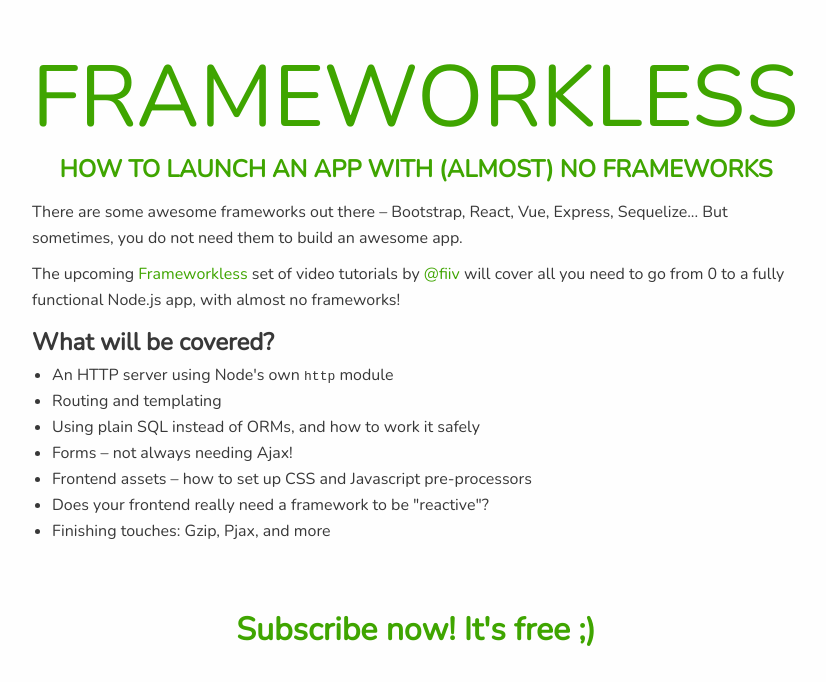
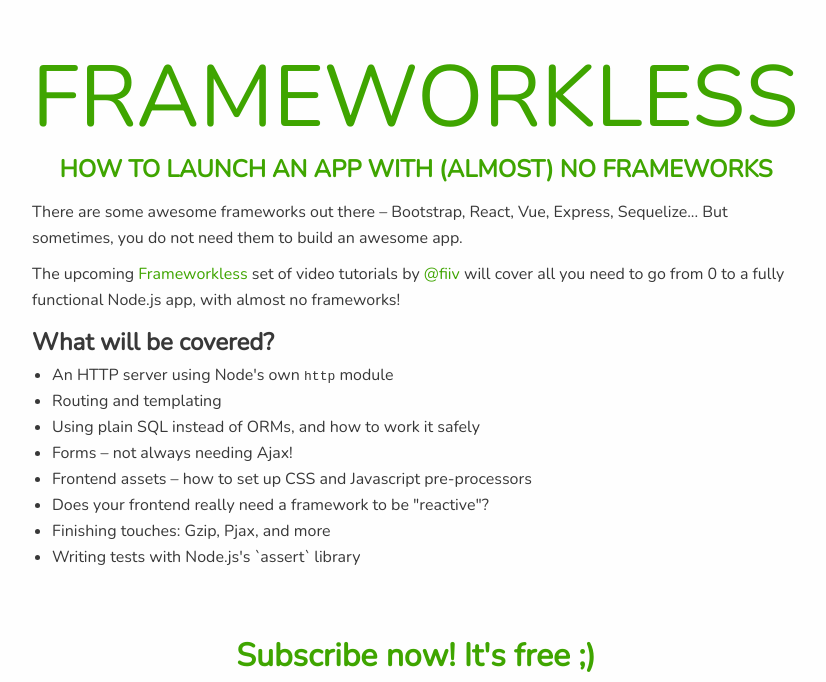
Before and after one commit to mtimofiiv/frameworkless, a Jekyll site: the page built from index.html, in a window 1280 px wide, cut to the strip 0-682 px from the top of the page. Shown: the whole strip, without its empty margins (224-1050 px from the left). Built offline with Jekyll 4.4.1, drawn with Linux system fonts in a browser that asks for light colours; comment, search, counter and statistics services are not loaded.

Commit message:
writing tests

```diff
--- a/index.html
+++ b/index.html
@@ -29,6 +29,7 @@
       <li>Frontend assets – how to set up CSS and Javascript pre-processors</li>
       <li>Does your frontend really need a framework to be "reactive"?</li>
       <li>Finishing touches: Gzip, Pjax, and more</li>
+      <li>Writing tests with Node.js's `assert` library</li>
     </ul>
   </div>
 
```
